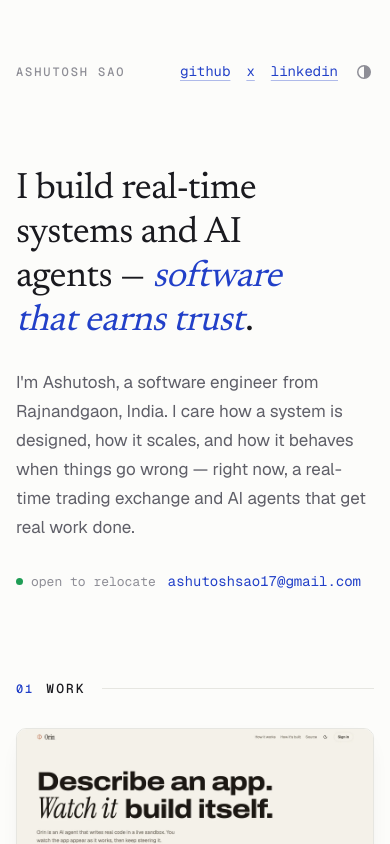
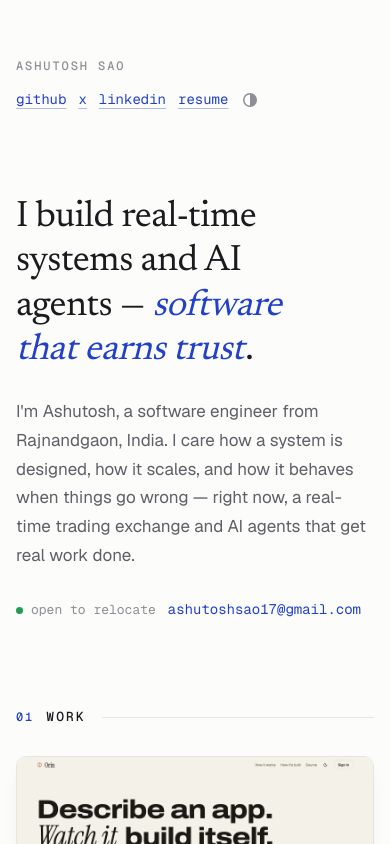
Before and after one commit to ashutoshsao/portfolio, a Next.js app: page / in a window 390 px wide. Shown: the top 844 px of the page. Built offline with nearby package versions, Linux system fonts and the light colour scheme; no server answers.

Commit message:
Add public resume (no phone number) and a resume link in the nav

```diff
--- a/src/app/page.tsx
+++ b/src/app/page.tsx
@@ -12,9 +12,9 @@ export default function Home() {
     <main className="mx-auto flex min-h-screen w-full max-w-[792px] flex-col gap-20 px-4 py-14 sm:px-6 sm:py-24">
       <Reveal />
 
-      <header className="flex items-center justify-between gap-x-6 gap-y-2" data-reveal>
-        <span className="kicker">{site.name}</span>
-        <nav className="flex items-center gap-x-4 font-mono text-[14px]">
+      <header className="flex flex-wrap items-center justify-between gap-x-4 gap-y-2 sm:gap-x-6" data-reveal>
+        <span className="kicker whitespace-nowrap">{site.name}</span>
+        <nav className="flex items-center gap-x-3 font-mono text-[14px] sm:gap-x-4">
           <a href={site.github} target="_blank" rel="noopener noreferrer" className="link py-1">
             github
           </a>
@@ -23,6 +23,9 @@ export default function Home() {
           </a>
           <a href={site.linkedin} target="_blank" rel="noopener noreferrer" className="link py-1">
             linkedin
+          </a>
+          <a href={site.resume} target="_blank" rel="noopener noreferrer" className="link py-1">
+            resume
           </a>
           <ThemeToggle />
         </nav>
--- a/src/data/site.ts
+++ b/src/data/site.ts
@@ -7,6 +7,8 @@ export const site = {
   github: 'https://github.com/ashutoshsao',
   twitter: 'https://x.com/ashutosh_sao',
   linkedin: 'https://www.linkedin.com/in/ashutoshsao/',
+  // Public copy of ~/personal/resume.tex without the phone number
+  resume: '/ashutosh-sao-resume.pdf',
 }
 
 export type Proof = {
```
Also changed, not shown: 1 other file (tests, documents, lock files or other folders).
